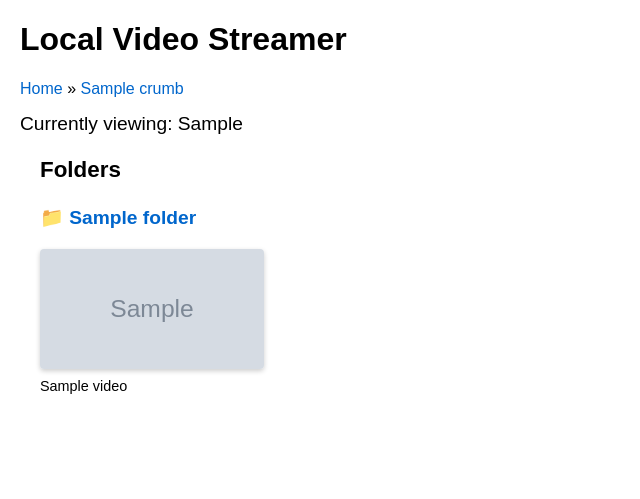
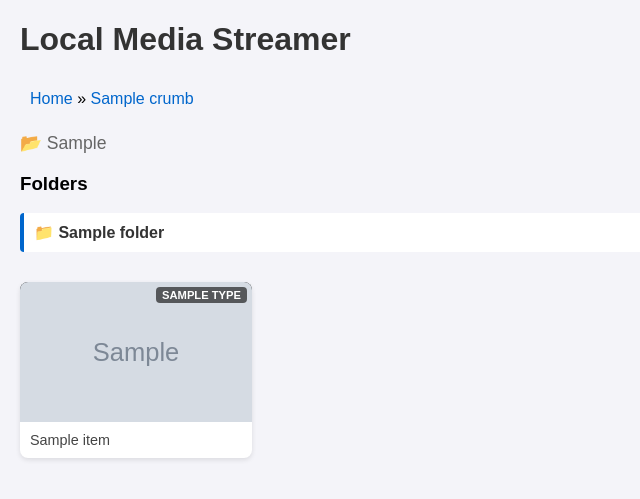
Before and after one commit to KoushikEng/stream_local, a Flask app: template templates/index.html in a window 1280 px wide. Shown: the top 499 px of the page, without its empty margins (0-640 px from the left). Run offline with Flask 3, Linux system fonts and the light colour scheme; the template is opened without the code that fills it: most values are stand-ins (such as "Sample title", 1, 10 or a date in 2020); grey boxes marked "Sample" are stand-in pictures.

Commit message:
Added image showing capability

```diff
--- a/templates/index.html
+++ b/templates/index.html
@@ -3,104 +3,140 @@
 <head>
     <meta charset="UTF-8">
     <meta name="viewport" content="width=device-width, initial-scale=1.0">
-    <title>Local Video Streamer</title>
     <link rel="apple-touch-icon" sizes="180x180" href="/apple-touch-icon.png">
     <link rel="icon" type="image/png" sizes="32x32" href="/favicon-32x32.png">
     <link rel="icon" type="image/png" sizes="16x16" href="/favicon-16x16.png">
     <link rel="manifest" href="/site.webmanifest">
+    <title>Local Media Streamer</title>
     <link rel="shortcut icon" href="favicon.ico?v=1" type="image/x-icon">
     <style>
-        body { font-family: Arial, sans-serif; margin: 20px; }
-        .breadcrumbs { margin-bottom: 15px; }
+        body { font-family: Arial, sans-serif; margin: 20px; background-color: #f4f4f9; }
+        h1 { color: #333; }
+        .breadcrumbs { margin-bottom: 15px; padding: 10px; }
         .breadcrumbs a { color: #0066cc; text-decoration: none; }
         .breadcrumbs a:hover { text-decoration: underline; }
-        .current-path { font-size: 1.2em; margin-bottom: 15px; }
-        .folder-list { font-size: 1.2rem;}
-        .folder-list h3 { font-size: 1.4rem;}
-        .folder-list, .video-grid { margin-inline: 20px; }
-        .folder-item { margin: 10px 0; }
-        .folder-item a { color: #0066cc; text-decoration: none; font-weight: bold; }
-        .folder-item a:hover { text-decoration: underline; }
-        .video-grid {
+        .current-path { font-size: 1.1em; margin-bottom: 15px; color: #666; }
+
+        .folder-list { margin-bottom: 30px; }
+        .folder-item {
+            margin: 5px 0;
+            padding: 10px;
+            background: white;
+            border-radius: 4px;
+            border-left: 4px solid #0066cc;
+        }
+        .folder-item a { color: #333; text-decoration: none; font-weight: bold; display: block; }
+        .folder-item:hover { background: #f0f7ff; }
+
+        .media-grid {
             display: grid;
             grid-template-columns: repeat(auto-fill, minmax(200px, 1fr));
             gap: 20px;
             margin-top: 20px;
         }
-        .video-item {
+        .media-item {
             cursor: pointer;
-            transition: transform 0.2s;
+            transition: transform 0.2s, box-shadow 0.2s;
+            background: white;
+            border-radius: 8px;
+            overflow: hidden;
+            position: relative;
+            box-shadow: 0 2px 5px rgba(0,0,0,0.1);
         }
-        .video-item:hover {
+        .media-item:hover {
             transform: scale(1.03);
+            box-shadow: 0 5px 15px rgba(0,0,0,0.2);
+            z-index: 10;
         }
+
+        .media-thumbnail-container {
+            position: relative;
+            width: 100%;
+            height: 140px;
+            background: #000;
+        }
+
+        .media-thumbnail {
+            width: 100%;
+            height: 100%;
+            object-fit: cover;
+        }
+
         .video-preview {
             position: absolute;
-            top: 0;
-            left: 0;
-            width: 100%;
-            height: 120px;
+            top: 0; left: 0;
+            width: 100%; height: 100%;
             object-fit: cover;
-            border-radius: 4px;
             display: none;
         }
-        .video-thumbnail {
-            width: 100%;
-            height: 120px;
-            object-fit: cover;
+
+        /* Icon overlay to distinguish video from image */
+        .type-indicator {
+            position: absolute;
+            top: 5px; right: 5px;
+            background: rgba(0,0,0,0.6);
+            color: white;
+            padding: 2px 6px;
             border-radius: 4px;
-            box-shadow: 0 2px 5px rgba(0,0,0,0.2);
+            font-size: 0.7em;
+            font-weight: bold;
         }
-        .video-title {
-            margin-top: 5px;
+
+        .media-title {
+            padding: 10px;
             font-size: 0.9em;
             word-break: break-word;
             white-space: nowrap;
             overflow: hidden;
             text-overflow: ellipsis;
+            color: #444;
         }
-        #video-container {
+
+        #viewer-container {
             display: none;
             position: fixed;
-            top: 0;
-            left: 0;
-            width: 100%;
-            height: 100%;
-            background: black;
+            top: 0; left: 0;
+            width: 100%; height: 100%;
+            background: rgba(0,0,0,0.95);
             z-index: 1000;
+            display: flex; /* hidden by default via JS, but flex when active */
+            justify-content: center;
+            align-items: center;
+            flex-direction: column;
+            visibility: hidden; /* Use visibility to toggle instead of display for transition potential */
         }
-        #video-player {
-            width: 100%;
-            height: 100%;
+
+        #viewer-content {
+            max-width: 100%;
+            max-height: 100%;
+            width: auto;
+            height: auto;
         }
+
+        #video-player { width: 100%; height: 100%; max-height: 90vh; }
+        #image-viewer { max-width: 95vw; max-height: 90vh; object-fit: contain; }
+
         #close-btn {
             position: absolute;
-            top: 10px;
-            right: 10px;
+            top: 20px; right: 20px;
             color: white;
-            background: rgba(0,0,0,0.5);
-            border: none;
-            padding: 5px 10px;
+            background: rgba(255, 255, 255, 0.2);
+            border: 1px solid white;
+            padding: 8px 15px;
             cursor: pointer;
             z-index: 1001;
+            border-radius: 4px;
         }
-        @media screen and (max-width: 1000px) {
-            .folder-list, .video-grid { margin-inline: 5px; }
-            .video-grid {
-                grid-template-columns: repeat(auto-fill, minmax(155px, 1fr));
-                gap: 1rem;
-            }
-            .video-thumbnail {
-                height: 6rem;
-            }
-            .video-preview{
-                height: 6rem;
-            }
+        #close-btn:hover { background: rgba(255, 255, 255, 0.4); }
+
+        @media screen and (max-width: 768px) {
+            .media-grid { grid-template-columns: repeat(auto-fill, minmax(140px, 1fr)); gap: 10px; }
+            .media-thumbnail-container { height: 100px; }
         }
     </style>
 </head>
 <body>
-    <h1>Local Video Streamer</h1>
+    <h1>Local Media Streamer</h1>
 
     <div class="breadcrumbs">
         <a href="/">Home</a>
@@ -111,9 +147,9 @@
 
     <div class="current-path">
         {% if current_folder %}
-            Currently viewing: {{ current_folder }}
+            📂 {{ current_folder }}
         {% else %}
-            Root directory
+            Root Directory
         {% endif %}
     </div>
 
@@ -130,116 +166,119 @@
     </div>
     {% endif %}
 
-    {% if contents.videos %}
-    <div class="video-grid">
-        {% for video in contents.videos %}
-            <div class="video-item"
-                 onclick="playVideo('/videos/{{ video.path }}')"
-                 onmouseenter="startPreview(this, '{{ video.preview }}')"
-                 onmouseleave="stopPreview(this)">
-                <img src="{{ video.thumbnail }}" class="video-thumbnail" alt="{{ video.name }}">
-                <video class="video-preview" loop muted preload="none"></video>
-                <div class="video-title">{{ video.name }}</div>
+    {% if contents.media %}
+    <div class="media-grid">
+        {% for item in contents.media %}
+            <div class="media-item"
+                 onclick="openMedia('{{ item.type }}', '/videos/{{ item.path }}')"
+                 {% if item.type == 'video' %}
+                 onmouseenter="startPreview(this, '{{ item.preview }}')"
+                 onmouseleave="stopPreview(this)"
+                 {% endif %}
+                 >
+
+                <div class="media-thumbnail-container">
+                    <span class="type-indicator">{{ item.type|upper }}</span>
+                    <img src="{{ item.thumbnail }}" class="media-thumbnail" alt="{{ item.name }}" loading="lazy">
+                    {% if item.type == 'video' %}
+                        <video class="video-preview" loop muted preload="none"></video>
+                    {% endif %}
+                </div>
+                <div class="media-title">{{ item.name }}</div>
             </div>
         {% endfor %}
     </div>
     {% endif %}
 
-    {% if not contents.subfolders and not contents.videos %}
-        <p>No videos found in this directory.</p>
+    {% if not contents.subfolders and not contents.media %}
+        <p>No media found in this directory.</p>
     {% endif %}
 
-    <div id="video-container">
-        <button id="close-btn" onclick="closeVideo()">✕ Close (ESC)</button>
-        <video id="video-player" controls autoplay></video>
+    <div id="viewer-container" style="display: none;">
+        <button id="close-btn" onclick="closeViewer()">✕ Close (ESC)</button>
+        <video id="video-player" controls style="display: none;"></video>
+        <img id="image-viewer" src="" style="display: none;">
     </div>
 
     <script>
-	    if (screen.orientation && screen.orientation.lock) {
-            // Screen orientation locking is supported, proceed with locking
-            screen.orientation.lock('portrait')
-            .then(() => {
-                console.log('Screen orientation locked successfully.');
-            })
-            .catch((error) => {
-                console.error('Failed to lock screen orientation:', error);
-            });
-        } else {
-            // Screen orientation locking is not supported
-            console.warn('Screen orientation locking is not supported on this device.');
-            // Provide a fallback or inform the user
-        }
-        const videoContainer = document.getElementById('video-container');
+        const viewerContainer = document.getElementById('viewer-container');
         const videoPlayer = document.getElementById('video-player');
+        const imageViewer = document.getElementById('image-viewer');
         let scrollPosition = 0;
-        let lastClickedElement = null;
 
-        function playVideo(videoUrl, clickedElement) {
-            // Store current scroll position and clicked element
+        function openMedia(type, url) {
             scrollPosition = window.scrollY;
-            lastClickedElement = clickedElement;
+            viewerContainer.style.display = 'flex';
+            viewerContainer.style.visibility = 'visible';
+            document.body.style.overflow = 'hidden';
 
-            videoPlayer.src = videoUrl;
-            videoContainer.style.display = 'block';
-            videoPlayer.requestFullscreen().catch(err => {
-                console.log('Fullscreen error:', err);
-            });
-            videoPlayer.focus()
-            document.body.style.overflow = 'hidden';
+            if (type === 'video') {
+                imageViewer.style.display = 'none';
+                imageViewer.src = ''; // Clear memory
+
+                videoPlayer.style.display = 'block';
+                videoPlayer.src = url;
+                videoPlayer.play().catch(e => console.log("Autoplay blocked", e));
+                videoPlayer.focus();
+            } else {
+                videoPlayer.style.display = 'none';
+                videoPlayer.pause();
+                videoPlayer.src = ''; // Clear memory
+
+                imageViewer.style.display = 'block';
+                imageViewer.src = url;
+            }
         }
 
-        function closeVideo() {
+        function closeViewer() {
             if (document.fullscreenElement) {
                 document.exitFullscreen();
             }
-            videoContainer.style.display = 'none';
+
+            viewerContainer.style.visibility = 'hidden';
+            viewerContainer.style.display = 'none';
+
+            // Reset both players
             videoPlayer.pause();
             videoPlayer.src = '';
+            imageViewer.src = '';
+
             document.body.style.overflow = 'auto';
-
-            // Restore scroll position after a small delay
-            setTimeout(() => {
-                window.scrollTo(0, scrollPosition);
-                if (lastClickedElement) {
-                    lastClickedElement.focus(); // Optional: focus the clicked element
-                }
-            }, 10);
+            window.scrollTo(0, scrollPosition);
         }
 
-        // Preview control functions
+        // Preview control functions (Only for videos)
         function startPreview(element, previewUrl) {
             const previewVideo = element.querySelector('.video-preview');
-            const thumbnail = element.querySelector('.video-thumbnail');
+            const thumbnail = element.querySelector('.media-thumbnail');
 
-            if (!previewVideo.src) {
+            if (previewVideo && !previewVideo.src) {
                 previewVideo.src = previewUrl;
                 previewVideo.load();
             }
 
-            thumbnail.style.visibility = 'hidden';
-            previewVideo.style.display = 'block';
-            previewVideo.currentTime = 0;
-            previewVideo.play().catch(e => console.log("Preview play error:", e));
+            if (previewVideo) {
+                thumbnail.style.opacity = '0';
+                previewVideo.style.display = 'block';
+                previewVideo.currentTime = 0;
+                previewVideo.play().catch(e => console.log("Preview play error:", e));
+            }
         }
 
         function stopPreview(element) {
             const previewVideo = element.querySelector('.video-preview');
-            const thumbnail = element.querySelector('.video-thumbnail');
+            const thumbnail = element.querySelector('.media-thumbnail');
 
-            previewVideo.pause();
-            previewVideo.style.display = 'none';
-            thumbnail.style.visibility = 'visible';
+            if (previewVideo) {
+                previewVideo.pause();
+                previewVideo.style.display = 'none';
+                thumbnail.style.opacity = '1';
+            }
         }
 
         document.addEventListener('keydown', (e) => {
-            if (e.key === 'Escape' || e.key === 'f') {
-                closeVideo();
-            }
-        });
-
-        document.addEventListener('fullscreenchange', () => {
-            if (!document.fullscreenElement) {
-                closeVideo();
+            if (e.key === 'Escape') {
+                closeViewer();
             }
         });
     </script>
```
Also changed, not shown: video_server.py (+106 -56 lines).
